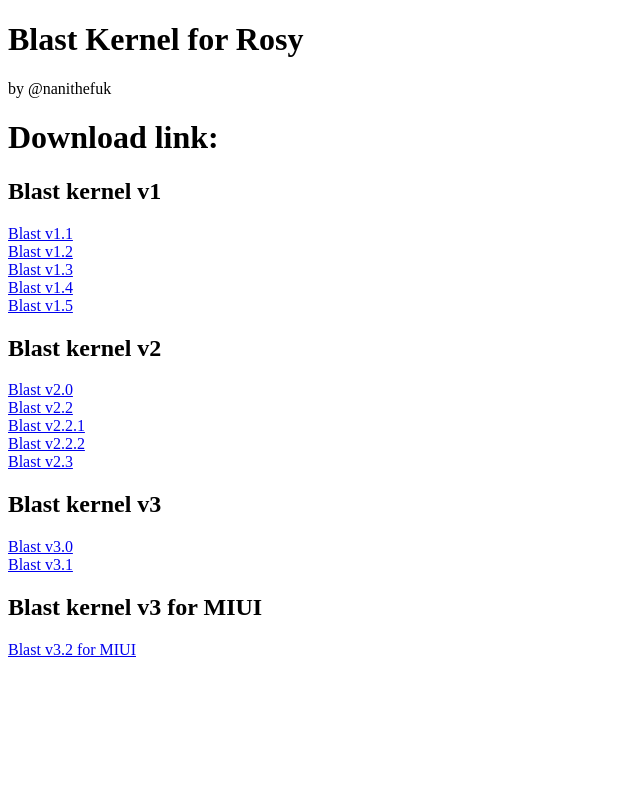
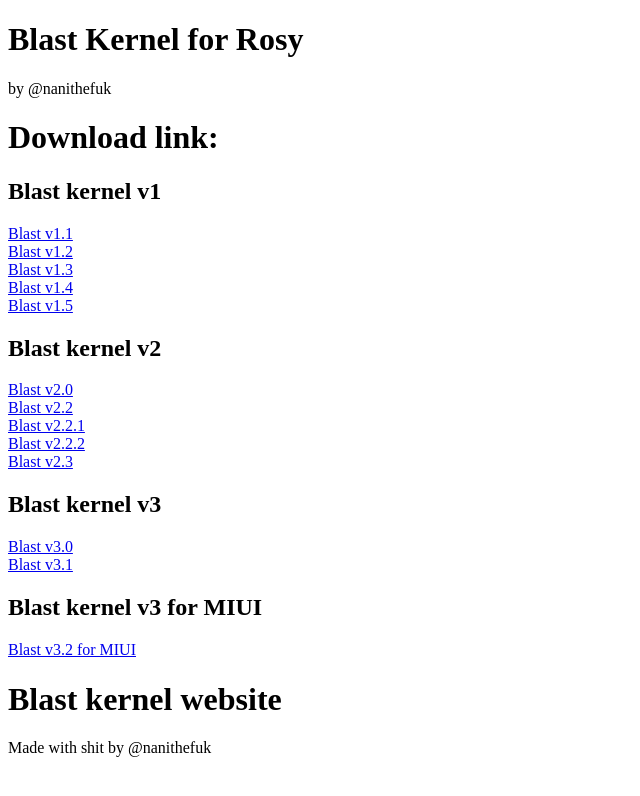
Before and after one commit to Jesus2077/jesus2077.github.io, a plain HTML site: page index.html in a window 1280 px wide. Shown: the whole page, without its empty margins (0-640 px from the left). Drawn offline with Linux system fonts and the light colour scheme.

Commit message:
Add footer

```diff
--- a/index.html
+++ b/index.html
@@ -45,7 +45,8 @@
             </div>
         </div>
         <div id="footer">
-
+            <h1>Blast kernel website</h1>
+            <p>Made with shit by @nanithefuk</p>
         </div>
     </body>
 </html>
```
